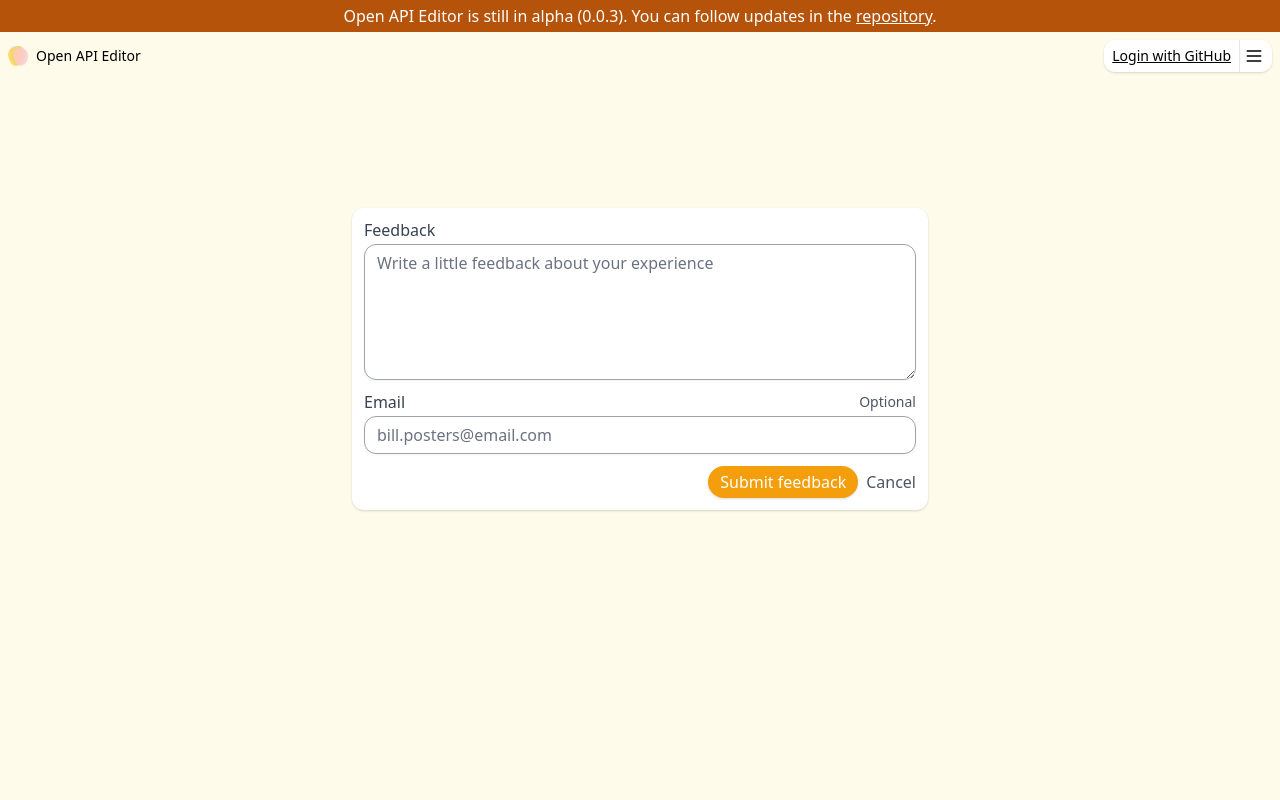
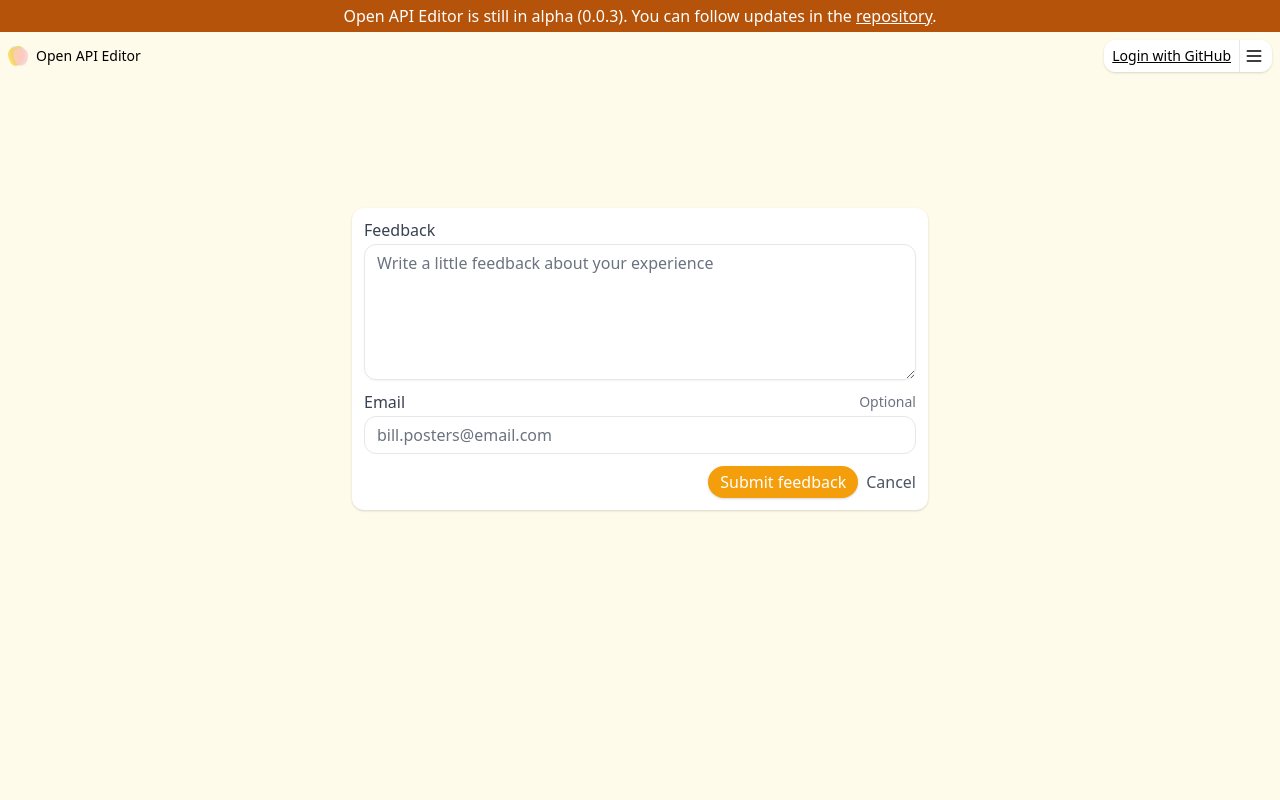
Before and after one commit to t-eckert/open-api-editor, a React (Create React App) app in the folder site/: page /feedback in a window 1280 px wide. Shown: the top 800 px of the page. Built offline with nearby package versions, Linux system fonts and the light colour scheme.

Commit message:
Lighter borders on text inputs

```diff
--- a/site/src/components/inputs/TextArea.tsx
+++ b/site/src/components/inputs/TextArea.tsx
@@ -18,13 +18,13 @@ const TextArea = (props: Props) => {
         >
           {props.label}
         </label>
-        <span className="block text-sm font-medium leading-5 text-gray-600">
+        <span className="block text-sm font-medium leading-5 text-gray-500">
           {props.isOptional && "Optional"}
         </span>
       </div>
       <div className="flex-grow relative rounded-xl shadow-sm">
         <textarea
-          className="block appearance-none h-full w-full bg-white border border-gray-400 hover:border-gray-500 px-3 py-2 rounded-xl leading-tight focus focus:border-yellow-400"
+          className="block appearance-none h-full w-full bg-white border border-gray-200 transition hover:border-gray-500 px-3 py-2 rounded-xl leading-tight focus focus:border-yellow-400"
           name={props.id}
           id={props.id}
           placeholder={props.placeholder}
--- a/site/src/components/inputs/TextInput.tsx
+++ b/site/src/components/inputs/TextInput.tsx
@@ -21,13 +21,13 @@ const TextInput = (props: Props) => {
         >
           {props.label}
         </label>
-        <span className="block text-sm font-medium leading-5 text-gray-600">
+        <span className="block text-sm font-medium leading-5 text-gray-500">
           {props.isOptional ? "Optional" : ""}
         </span>
       </div>
-      <div className="relative rounded-xl shadow-sm">
+      <div className="relative rounded-xl hover:shadow-sm">
         <input
-          className="block appearance-none w-full bg-white transition border border-gray-400 hover:border-gray-500 px-3 py-2 rounded-xl leading-tight focus focus:border-yellow-400"
+          className="block appearance-none w-full bg-white transition border border-gray-200 hover:border-gray-500 px-3 py-2 rounded-xl leading-tight focus focus:border-yellow-400"
           type={type}
           name={props.id}
           id={props.id}
--- a/site/src/components/inputs/TextInputWithPrefix.tsx
+++ b/site/src/components/inputs/TextInputWithPrefix.tsx
@@ -33,7 +33,7 @@ const TextInput = (props: Props) => {
           {props.prefix}
         </span>
         <input
-          className="block appearance-none w-full bg-white transition border border-gray-400 hover:border-gray-500 px-3 py-2 leading-tight focus focus:border-yellow-400 flex-1 min-w-0 rounded-none rounded-r-xl focus:ring-indigo-500"
+          className="block appearance-none w-full bg-white transition border border-gray-200 hover:border-gray-500 px-3 py-2 leading-tight focus focus:border-yellow-400 flex-1 min-w-0 rounded-none rounded-r-xl focus:ring-indigo-500"
           type={type}
           name={props.id}
           id={props.id}
```
